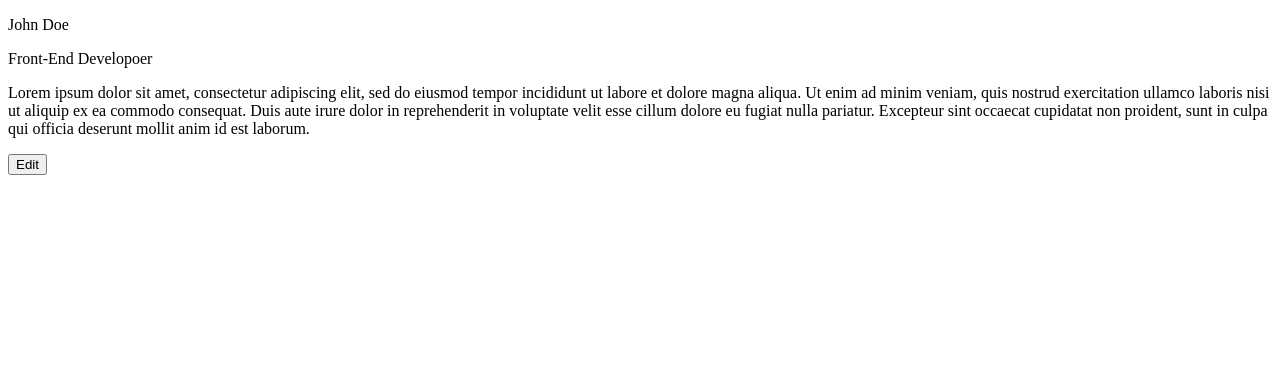
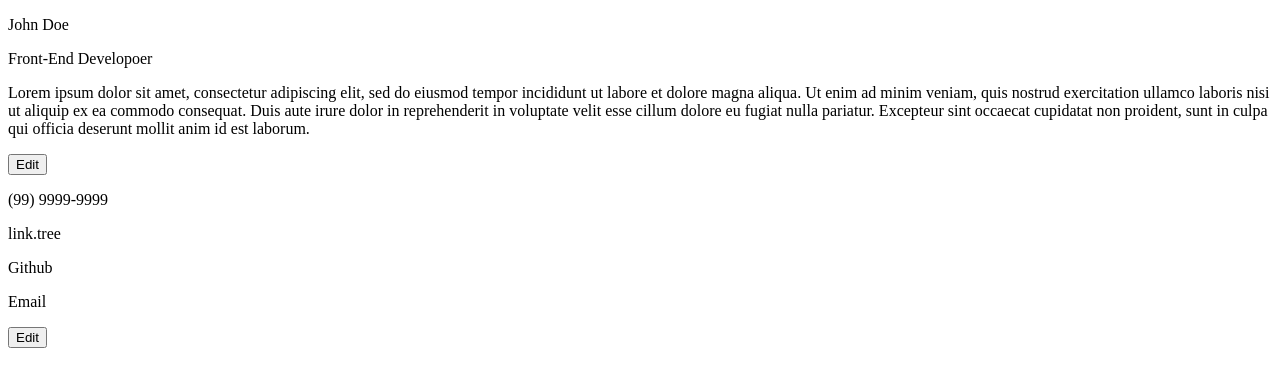
Before and after one commit to stpafk/cv-application, a React (Create React App) app: page / in a window 1280 px wide. Shown: the top 386 px of the page. Built offline with nearby package versions, Linux system fonts and the light colour scheme.

Commit message:
modify: Resume display

```diff
--- a/src/components/Resume.js
+++ b/src/components/Resume.js
@@ -1,12 +1,18 @@
 import React, { Component } from 'react';
 import General from './General';
+import Contact from './Contact';
 
 class Resume extends Component {
 
     render() {
         return (
             <div className="yourResume">
-                <General />
+                <div className="cv-header">
+                    <General />
+                    <Contact />
+                </div>
+                <div className="cv-body">
+                </div>
             </div>
         );
     };
```
